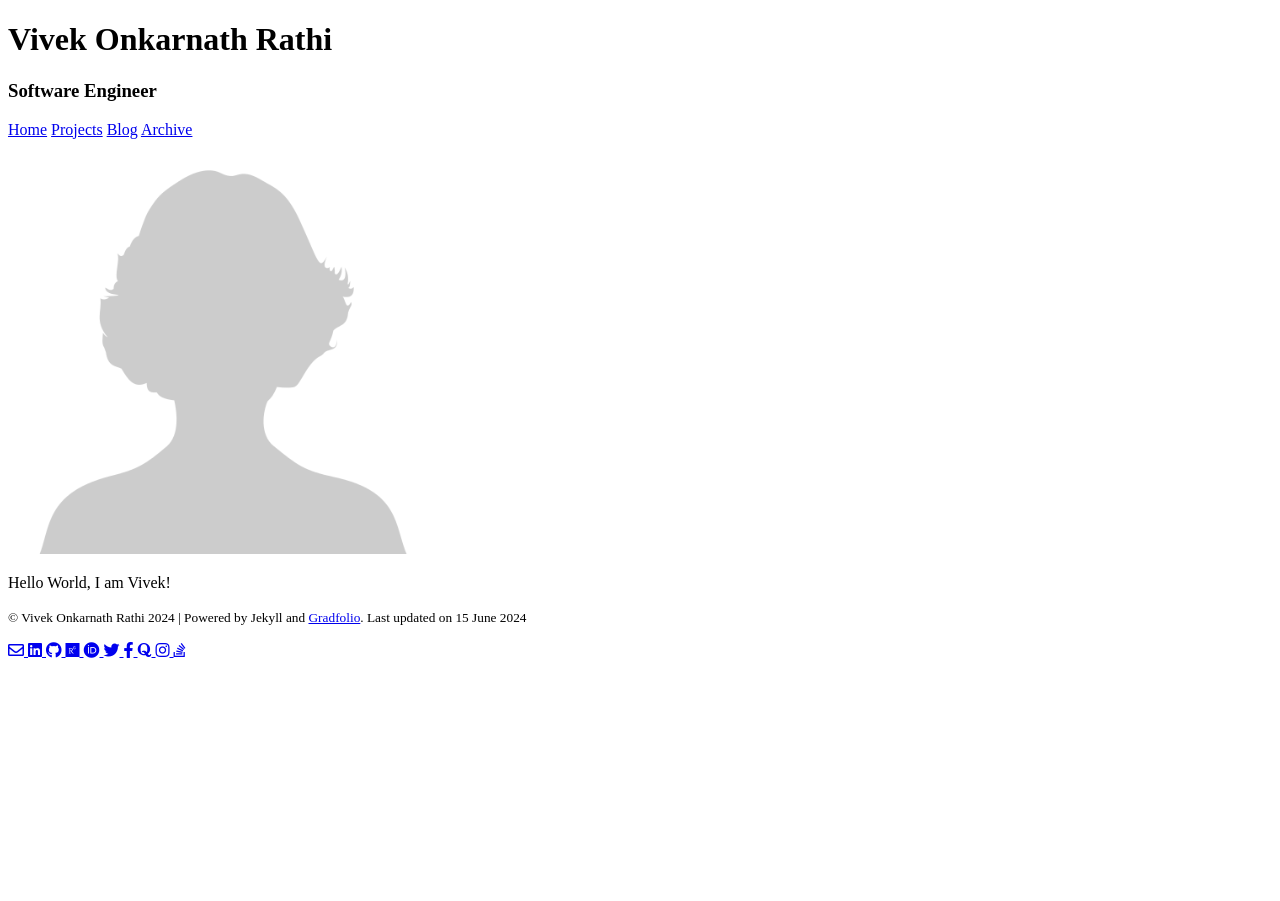
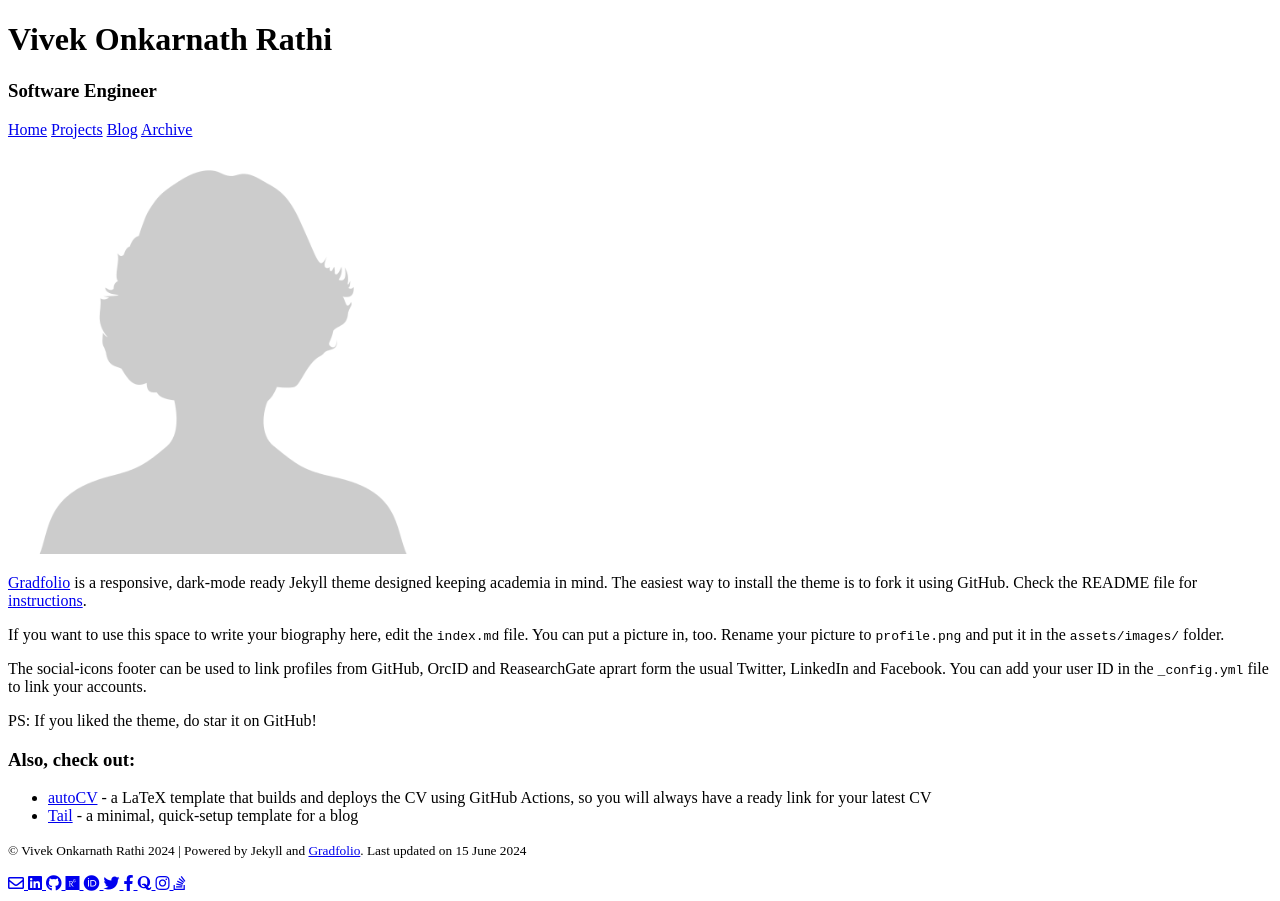
Before and after one commit to vivekrathi14/github.io, a Jekyll site: the page built from index.md, in a window 1280 px wide. Built offline with Jekyll 4.4.1, drawn with Linux system fonts in a browser that asks for light colours; nearby versions of some CDN libraries.

Commit message:
Updated index.md to default

```diff
--- a/index.md
+++ b/index.md
@@ -7,4 +7,15 @@ profile:
 published: true
 ---
 
-Hello World, I am Vivek!
+[Gradfolio](https://github.com/jitinnair1/gradfolio){:target="_blank"} is a responsive, dark-mode ready Jekyll theme designed keeping academia in mind. The easiest way to install the theme is to fork it using GitHub. Check the README file for [instructions](https://github.com/jitinnair1/gradfolio#installation){:target="_blank"}.
+
+If you want to use this space to write your biography here, edit the `index.md` file. You can put a picture in, too. Rename your picture to `profile.png` and put it in the `assets/images/` folder.
+
+The social-icons footer can be used to link profiles from GitHub, OrcID and ReasearchGate aprart form the usual Twitter, LinkedIn and Facebook. You can add your user ID in the `_config.yml` file to link your accounts.
+
+PS: If you liked the theme, do star it on GitHub!
+
+### Also, check out:
+
+- [autoCV](https://github.com/jitinnair1/autocv) - a LaTeX template that builds and deploys the CV using GitHub Actions, so you will always have a ready link for your latest CV
+- [Tail](https://github.com/jitinnair1/tail) - a minimal, quick-setup template for a blog
```
